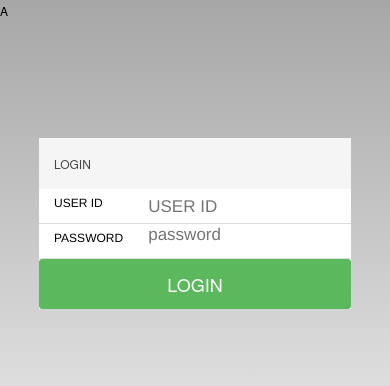
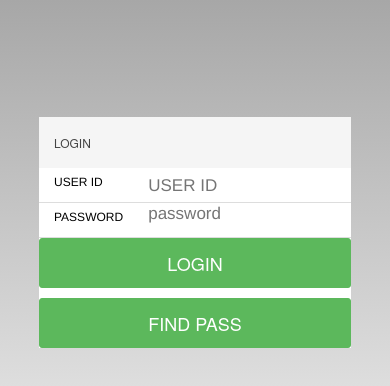
Before and after one commit to hancoma/mgallerybear, a plain HTML site: page www/login.html in a window 390 px wide. Drawn offline with Linux system fonts and the light colour scheme; some packages are replaced by stand-ins of ours.

Commit message:
비번찾기

```diff
--- a/www/login.html
+++ b/www/login.html
@@ -19,7 +19,8 @@
 
           <script src="js/uikit.js"></script>
           <script src="js/ratchet.js"></script>
-             <link rel="stylesheet" type="text/css" href="css/index.css" />a<!DOCTYPE html>
+             <link rel="stylesheet" type="text/css" href="css/index.css" />
+<!DOCTYPE html>
 
 <html>
 
@@ -59,6 +60,7 @@
     <input type="passwrod" placeholder="password" id="password" name="password">
   </div>
   <span class="btn btn-positive btn-block" id="login_btn">LOGIN</span>
+  <span class="btn btn-positive btn-block" id="login_btn">FIND PASS</span>
 </form>
     </div>
 
```
